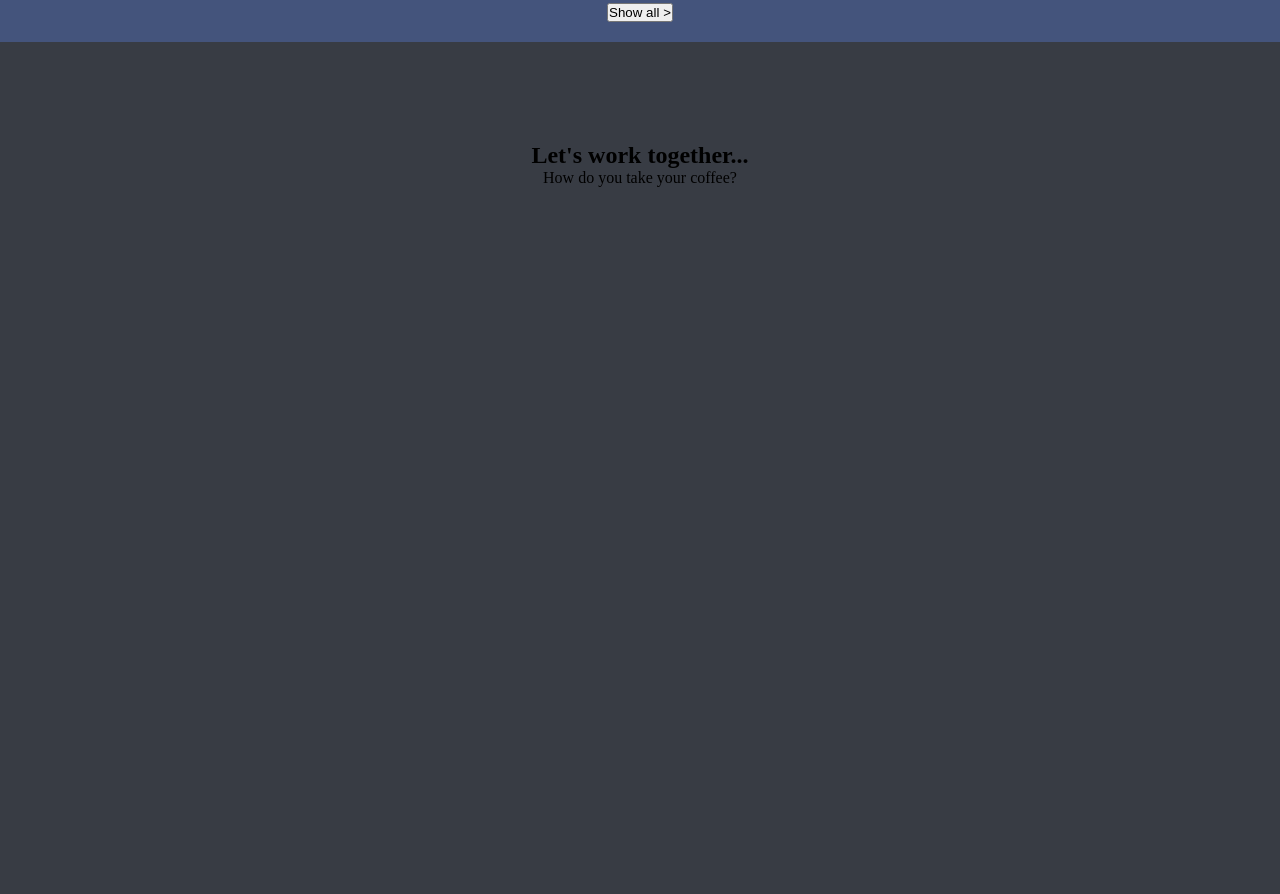
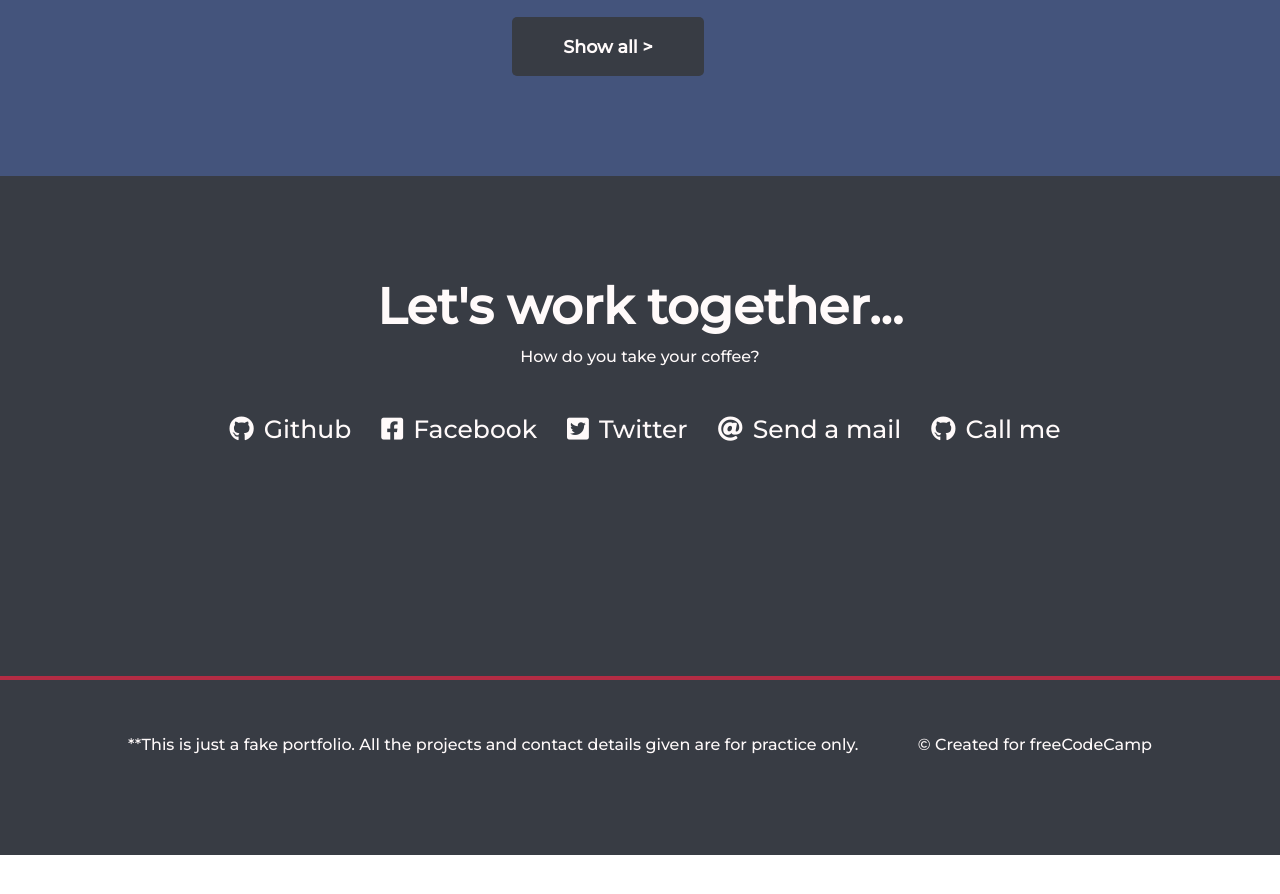
Before and after one commit to micheaol/freecodecamp-personal-portfolio-page, a plain HTML site: page fcc-test-suite-template-master/index.html in a window 1280 px wide. Shown: the part 1566-2460 px from the top of the page. After the commit the page ends 2421 px from the top, so only its background shows below. Drawn offline with Linux system fonts and the light colour scheme.

Commit message:
completed project with final styling

```diff
--- a/fcc-test-suite-template-master/css/style.css
+++ b/fcc-test-suite-template-master/css/style.css
@@ -1,3 +1,4 @@
+@import url('https://fonts.googleapis.com/css2?family=Montserrat:ital,wght@0,500;1,900&display=swap');
 * {
     margin: 0;
     padding: 0;
@@ -6,6 +7,7 @@
 body {
     box-sizing: border-box;
     text-align: center;
+    font-family: 'Montserrat', sans-serif;
 }
 
 #welcome-section {
@@ -19,9 +21,19 @@ body {
     color: white;
 }
 
-#main {
-    background-color: blue;
+#welcome-section h1 {
+    font-size: 70px;
+    font-family: 'Montserrat', sans-serif;
 }
+
+#welcome-section p {
+    color: rgb(180, 44, 68);
+    font-family: 'Montserrat', sans-serif;
+    font-size: 25px;
+    font-weight: lighter;
+}
+
+#main {}
 
 #navbar {
     /* margin-top: 15px; */
@@ -87,26 +99,82 @@ body {
     padding: 15px;
 }
 
-#projects input {
+#show-all-btn {
     /* align-self: center; */
-    padding: 15px;
+    /* padding: 5px; */
+    margin-left: 40%;
     max-width: 15%;
-    margin-left: 42%;
     margin-bottom: 100px;
     margin-top: 30px;
     background: rgb(56, 60, 68);
     color: snow;
+    border: rgb(56, 60, 68);
+    font-size: 15px;
+    border-radius: 5px;
 }
 
+#show-all-btn a {
+    text-decoration: none;
+    color: snow;
+}
 
-/* span {
-    background: rgb(56, 60, 68);
-} */
+#show-all-btn:hover {
+    background-color: rgb(180, 44, 68);
+}
 
 #contact {
-    height: 100vh;
+    height: 50vh;
     background: rgb(56, 60, 68);
     padding-top: 100px;
+    text-align: center;
+    border-bottom: rgb(180, 44, 68) solid 4px;
+    /* color: snow; */
+}
+
+#contact h1 {
+    font-family: 'Montserrat', sans-serif;
+}
+
+#social {
+    margin-top: 30px;
+    display: flex;
+    justify-content: center;
+    /* margin-left: 50px; */
+    /* color: snow; */
+}
+
+#social a {
+    margin: 20px;
+}
+
+#social a,
+i {
+    color: snow;
+    justify-content: space-evenly;
+    font-size: 25px;
+    margin: 10px;
+    text-decoration: none;
+}
+
+#contact h1 {
+    font-size: 50px;
+    color: snow;
+    margin-bottom: 10px;
+}
+
+#contact p {
+    color: snow;
+}
+
+footer {
+    height: 15vh;
+    background: rgb(56, 60, 68);
+    display: flex;
+    justify-content: space-between;
+    padding-top: 55px;
+    padding-left: 10%;
+    padding-right: 10%;
+    color: snow;
 }
 
 @media screen and (max-width: 400px) {}
--- a/fcc-test-suite-template-master/index.html
+++ b/fcc-test-suite-template-master/index.html
@@ -5,6 +5,7 @@
     <meta charset="UTF-8">
     <title>Fork Me! FCC: Test Suite Template</title>
     <link rel="stylesheet" href="css/style.css">
+    <link rel="stylesheet" href="https://use.fontawesome.com/releases/v5.15.4/css/all.css" integrity="sha384-DyZ88mC6Up2uqS4h/KRgHuoeGwBcD4Ng9SiP4dIRy0EXTlnuz47vAwmeGwVChigm" crossorigin="anonymous">
 </head>
 
 <body>
@@ -14,8 +15,8 @@
         <a href="#contact">Contact</a>
     </nav>
     <div id="welcome-section">
-        <h1>Hey I am Mimic</h1>
-        <p>a web developer</p>
+        <h1>Hey I am Micheaol</h1>
+        <p>A software Engineer</p>
     </div>
     <main id="main">
 
@@ -54,16 +55,27 @@
                     <span><h3>Documentation page</h3></span>
                 </a>
             </div>
-            <a href="http://www.stackoverflow.com/">
-                <button>Show all ></button>
-            </a>
-
+            <div id="show-all-btn">
+                <a href="http://www.stackoverflow.com/">
+                    <span><h3>Show all ></h3></span>
+                </a>
+            </div>
         </section>
         <section id="contact">
             <h1>Let's work together...</h1>
             <p>How do you take your coffee?</p>
-            <a href="https://github.com/micheaol" id="profile-link" target="_blank"></a>
+            <div id="social">
+                <a href="https://github.com/micheaol" id="profile-link" target="_blank"><i class="fab fa-github"></i>Github</a>
+                <a href="#" id="profile-link" target="_blank"><i class="fab fa-facebook-square"></i></i>Facebook</a>
+                <a href="#" id="profile-link" target="_blank"><i class="fab fa-twitter-square"></i>Twitter</a>
+                <a href="#" id="profile-link" target="_blank"><i class="fas fa-at"></i>Send a mail</a>
+                <a href="#" id="profile-link" target="_blank"><i class="fab fa-github"></i>Call me</a>
+            </div>
         </section>
+        <footer>
+            <p>**This is just a fake portfolio. All the projects and contact details given are for practice only. </p>
+            <p> &copy Created for freeCodeCamp </p>
+        </footer>
     </main>
     <script src="https://cdn.freecodecamp.org/testable-projects-fcc/v1/bundle.js"></script>
     <script src="js/index.js"></script>
```
